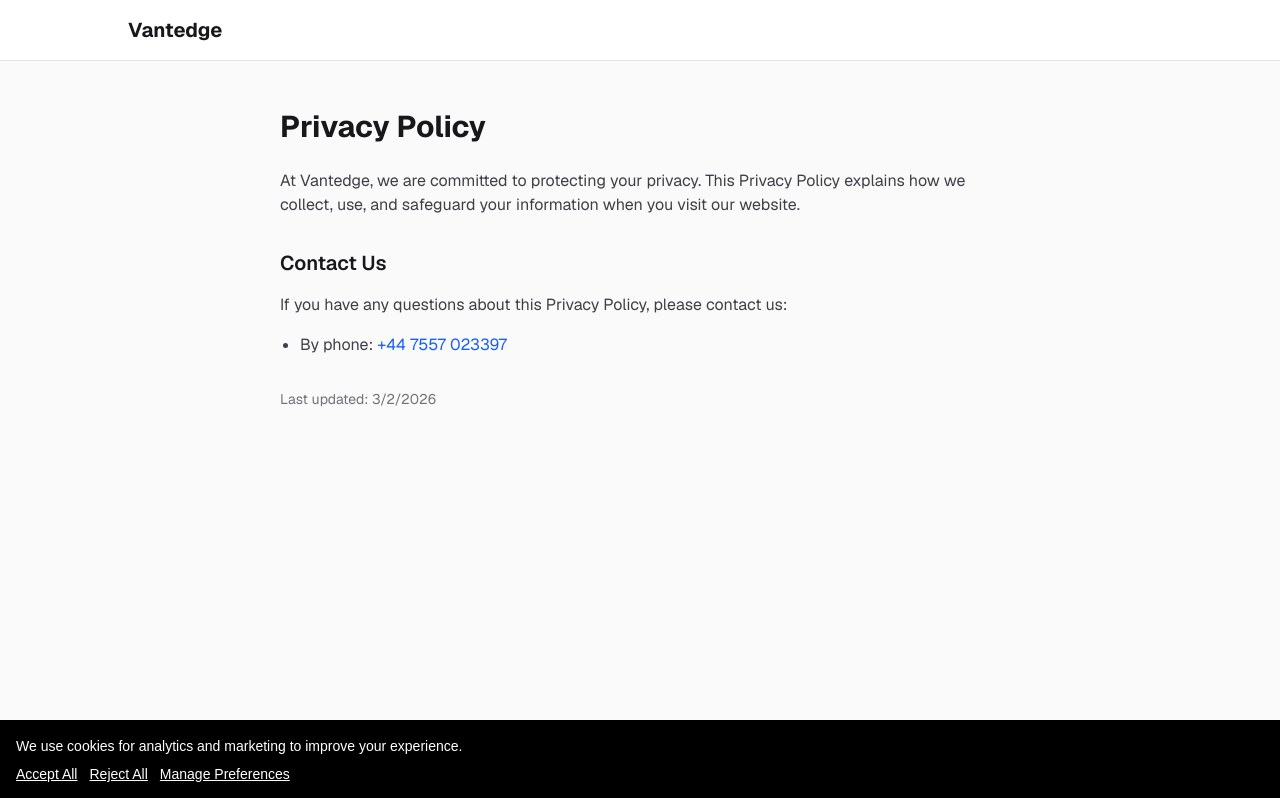
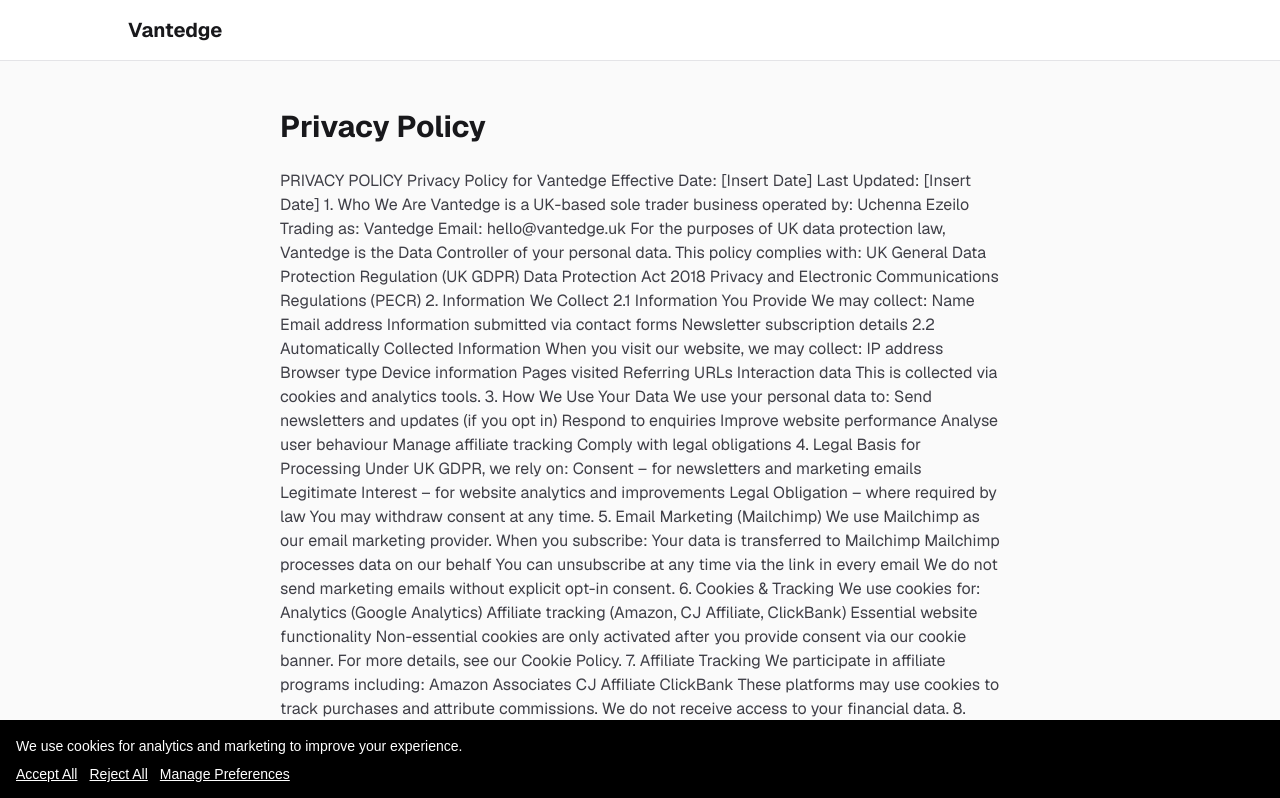
Before and after one commit to uchennaezeilo/vantedge, a Next.js app: page /privacy-policy in a window 1280 px wide. Shown: the top 798 px of the page. Built offline with nearby package versions, Linux system fonts and the light colour scheme.

Commit message:
Updating articles slug

```diff
--- a/app/privacy-policy/page.tsx
+++ b/app/privacy-policy/page.tsx
@@ -19,7 +19,187 @@ export default function PrivacyPolicyPage() {
         <h1 className="text-3xl font-bold mb-6">Privacy Policy</h1>
         <div className="prose dark:prose-invert max-w-none text-zinc-700 dark:text-zinc-300">
           <p className="mb-4">
-            At Vantedge, we are committed to protecting your privacy. This Privacy Policy explains how we collect, use, and safeguard your information when you visit our website.
+           PRIVACY POLICY
+
+Privacy Policy for Vantedge
+Effective Date: [Insert Date]
+Last Updated: [Insert Date]
+
+1. Who We Are
+
+Vantedge is a UK-based sole trader business operated by:
+
+Uchenna Ezeilo
+Trading as: Vantedge
+Email: hello@vantedge.uk
+
+For the purposes of UK data protection law, Vantedge is the Data Controller of your personal data.
+
+This policy complies with:
+
+UK General Data Protection Regulation (UK GDPR)
+
+Data Protection Act 2018
+
+Privacy and Electronic Communications Regulations (PECR)
+
+2. Information We Collect
+2.1 Information You Provide
+
+We may collect:
+
+Name
+
+Email address
+
+Information submitted via contact forms
+
+Newsletter subscription details
+
+2.2 Automatically Collected Information
+
+When you visit our website, we may collect:
+
+IP address
+
+Browser type
+
+Device information
+
+Pages visited
+
+Referring URLs
+
+Interaction data
+
+This is collected via cookies and analytics tools.
+
+3. How We Use Your Data
+
+We use your personal data to:
+
+Send newsletters and updates (if you opt in)
+
+Respond to enquiries
+
+Improve website performance
+
+Analyse user behaviour
+
+Manage affiliate tracking
+
+Comply with legal obligations
+
+4. Legal Basis for Processing
+
+Under UK GDPR, we rely on:
+
+Consent – for newsletters and marketing emails
+
+Legitimate Interest – for website analytics and improvements
+
+Legal Obligation – where required by law
+
+You may withdraw consent at any time.
+
+5. Email Marketing (Mailchimp)
+
+We use Mailchimp as our email marketing provider.
+When you subscribe:
+
+Your data is transferred to Mailchimp
+
+Mailchimp processes data on our behalf
+
+You can unsubscribe at any time via the link in every email
+
+We do not send marketing emails without explicit opt-in consent.
+
+6. Cookies & Tracking
+
+We use cookies for:
+
+Analytics (Google Analytics)
+
+Affiliate tracking (Amazon, CJ Affiliate, ClickBank)
+
+Essential website functionality
+
+Non-essential cookies are only activated after you provide consent via our cookie banner.
+
+For more details, see our Cookie Policy.
+
+7. Affiliate Tracking
+
+We participate in affiliate programs including:
+
+Amazon Associates
+
+CJ Affiliate
+
+ClickBank
+
+These platforms may use cookies to track purchases and attribute commissions.
+
+We do not receive access to your financial data.
+
+8. Data Sharing
+
+We may share limited data with:
+
+Mailchimp
+
+Google Analytics
+
+Affiliate platforms
+
+Website hosting providers
+
+We do not sell your personal data.
+
+9. International Transfers
+
+Some third-party services may process data outside the UK.
+Where this occurs, safeguards such as Standard Contractual Clauses are used.
+
+10. Data Retention
+
+We retain personal data:
+
+Until you unsubscribe (newsletter)
+
+As required for legal compliance
+
+As necessary for business operations
+
+11. Your Rights
+
+Under UK GDPR, you have the right to:
+
+Access your personal data
+
+Request correction
+
+Request deletion
+
+Restrict processing
+
+Object to processing
+
+Withdraw consent
+
+Lodge a complaint with the Information Commissioner’s Office (ICO)
+
+To exercise rights:
+Email: hello@vantedge.uk
+
+12. Security
+
+We implement reasonable technical and organisational measures to protect your data. However, no online transmission is 100% secure.
+
+13. Changes to This Policy
+
+We may update this Privacy Policy periodically. Continued use of the site indicates acceptance of changes.
           </p>
 
           <h2 className="text-xl font-semibold mt-8 mb-4 text-zinc-900 dark:text-zinc-100">Contact Us</h2>
```
